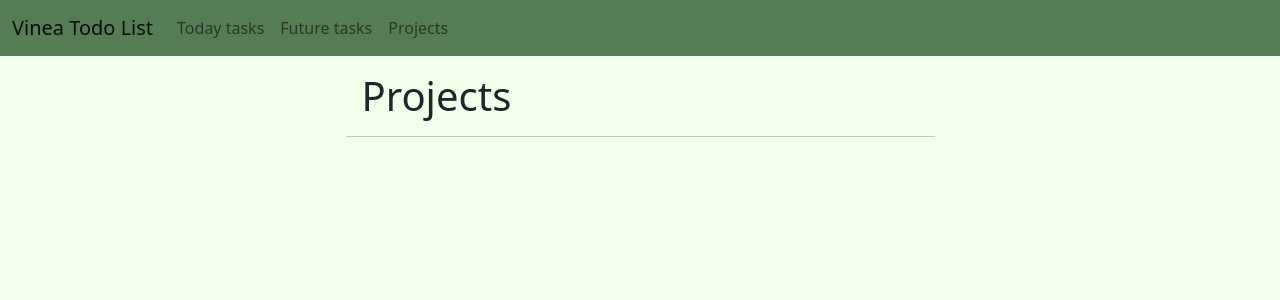
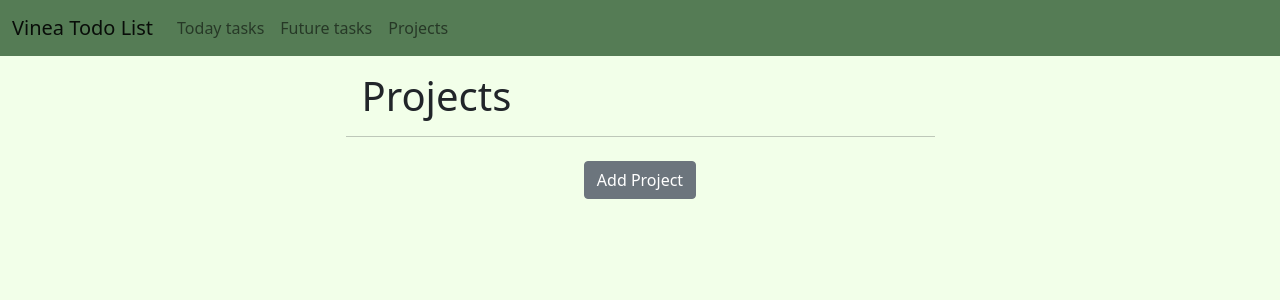
Before and after one commit to KyryloYefremov/TodoListWeb, a Flask app: page /projects/ in a window 1280 px wide. Shown: the top 300 px of the page. Run offline with Flask 3, Linux system fonts and the light colour scheme; some libraries are stand-ins or nearby versions.

Commit message:
New feature: add possibility to add new proj.

```diff
--- a/forms.py
+++ b/forms.py
@@ -11,3 +11,8 @@ class TaskForm(FlaskForm):
 
     def set_projects(self, existing_projects: list[str]):
         self.project.choices = existing_projects
+
+
+class ProjectForm(FlaskForm):
+    name = StringField("Project Name", validators=[DataRequired()])
+    submit = SubmitField("Submit Task")
--- a/main.py
+++ b/main.py
@@ -5,7 +5,7 @@ from flask_bootstrap import Bootstrap5
 
 from datetime import date
 
-from forms import TaskForm
+from forms import TaskForm, ProjectForm
 
 app = Flask(__name__)
 db = SQLAlchemy()
@@ -122,7 +122,7 @@ def add_task():
         db.session.commit()
         return redirect(url_for("home"))
 
-    return render_template("add-task.html", form=add_task_form)
+    return render_template("add.html", form=add_task_form, mode="task")
 
 
 @app.route("/edit-task/<int:task_id>", methods=["POST", "GET"])
@@ -163,5 +163,21 @@ def delete_task(task_id):
     return redirect(url_for("home"))
 
 
+@app.route("/add-project", methods=["GET", "POST"])
+def add_project():
+    add_proj_form = ProjectForm()
+
+    if add_proj_form.validate_on_submit():
+        new_proj = Project(
+            name=add_proj_form.name.data,
+        )
+        db.session.add(new_proj)
+        db.session.commit()
+        return redirect(url_for("get_projects"))
+
+    return render_template("add.html", form=add_proj_form, mode="project")
+
+
+
 if __name__ == '__main__':
     app.run(debug=True)
--- a/templates/add-task.html
+++ b/templates/add.html
@@ -8,7 +8,7 @@
       <div class="col-md-10 col-lg-8 col-xl-7">
         <div class="site-heading">
           <h1 class="m-3">
-            Adding task
+            Adding {{mode}}
           </h1>
           <hr>
         </div>
--- a/templates/projects.html
+++ b/templates/projects.html
@@ -13,6 +13,13 @@
       </div>
     </div>
   </header>
+
+  <div class="text-center mb-3 p-2">
+      <a href="{{ url_for('add_project') }}"
+         class="btn btn-secondary">
+          Add Project
+      </a>
+  </div>
 
   {% for project in all_projects: %}
     <div class="container position-relative px-4 px-lg-5">
```
